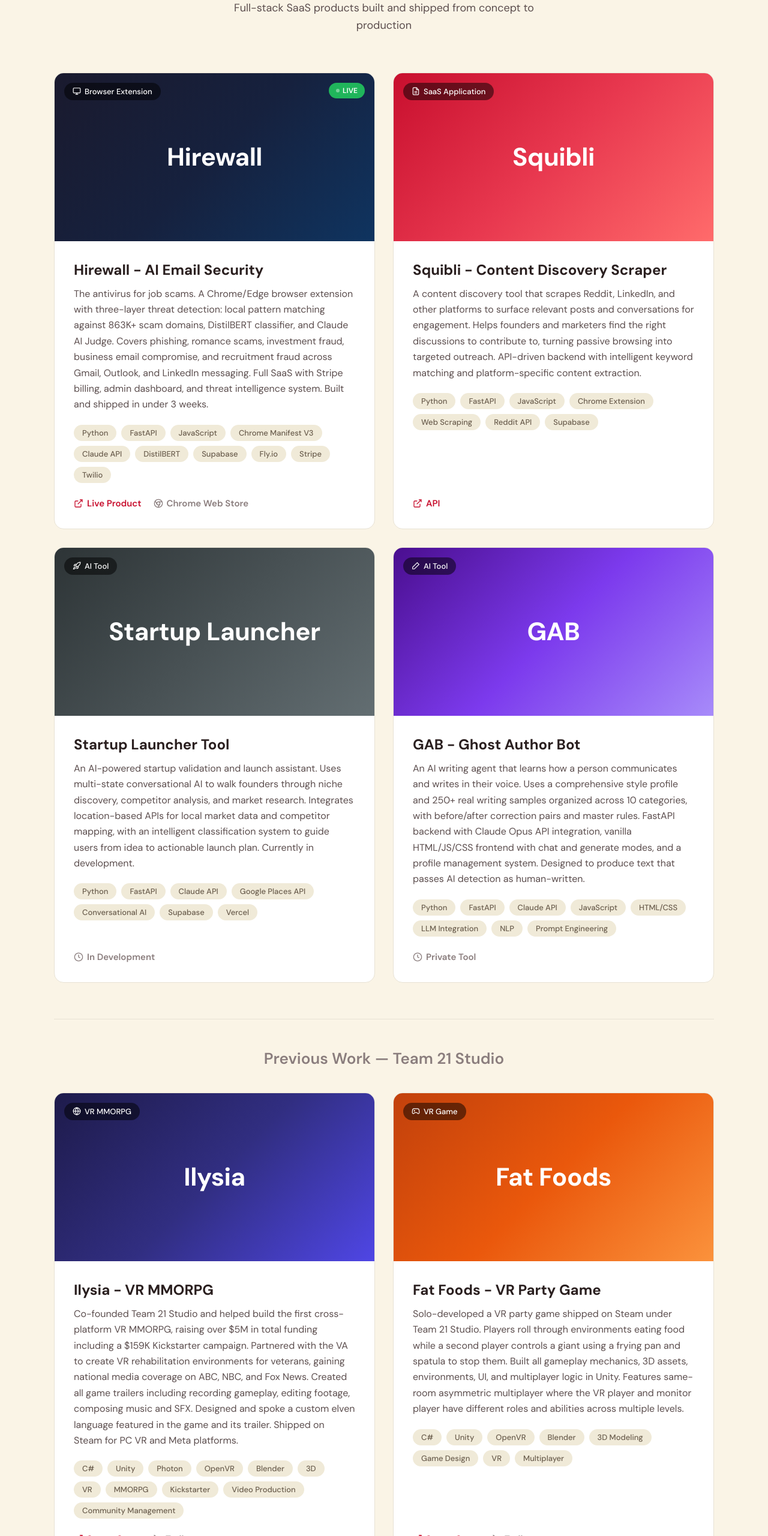
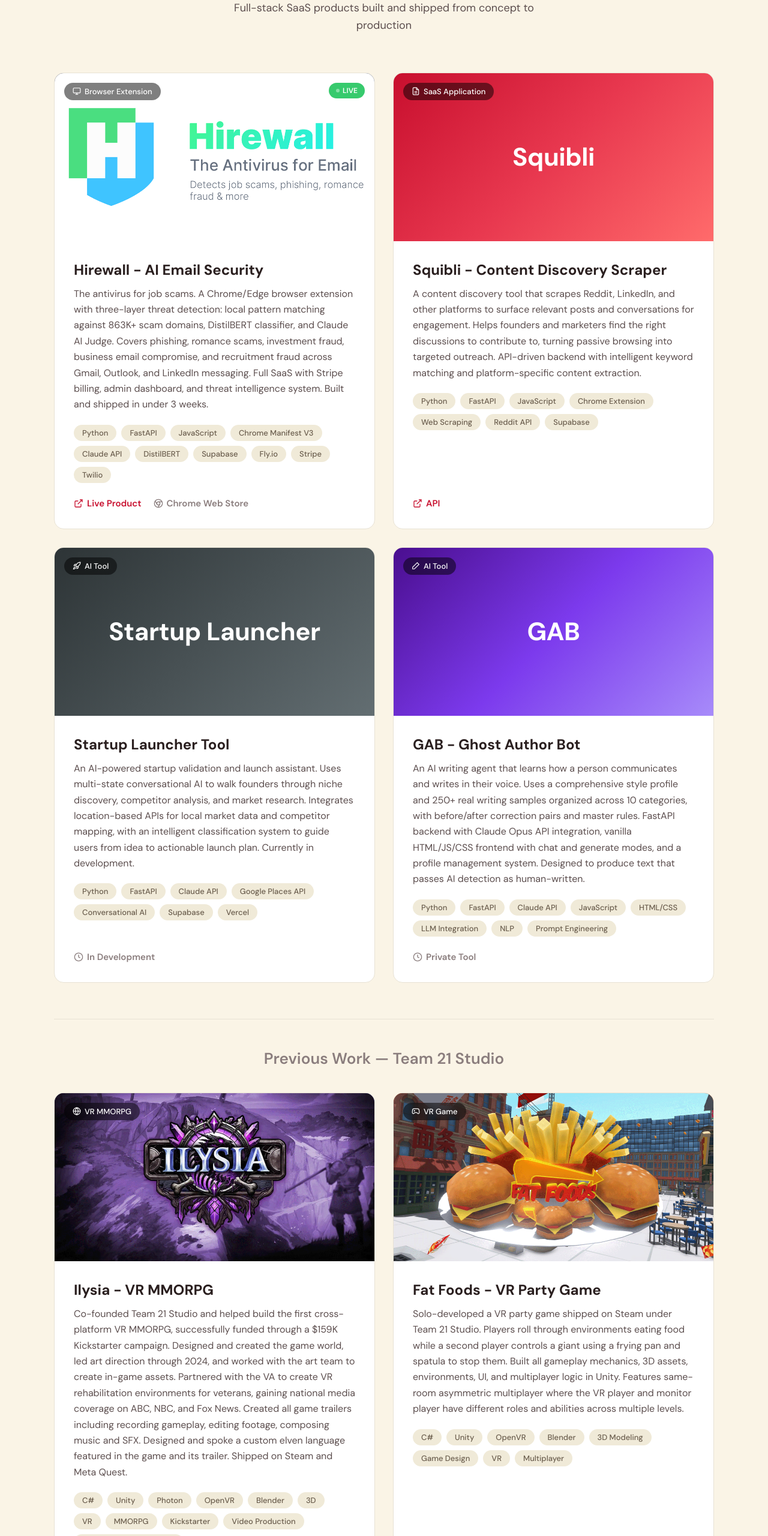
Before and after one commit to tatsumoai/TATSUMOSOFT, a plain HTML site: page index.html in a window 1280 px wide. Shown: the part 980-3540 px from the top of the page at 60% size. Drawn offline with Linux system fonts and the light colour scheme.

Commit message:
Add project images & update project cards
Add five new project images (FATFOODS.png, HIREWALL.png, ILYSIA.png, LOTT.png, SPIRITS.png) and replace Tatsumo_Long.png. Introduce .project-image-custom CSS to position responsive img elements and hide the project-image-name. Update index.html to use inline <img> tags for multiple project cards (Hirewall, Ilysia, Fat Foods, Lair of the Titans, Spirits) and adjust content: refine the Ilysia description and replace its trailer URL, and update the Lair of the Titans Steam store link to the new app ID.

```diff
--- a/index.html
+++ b/index.html
@@ -274,6 +274,19 @@
       color: white;
       letter-spacing: -0.5px;
       z-index: 1;
+    }
+
+    .project-image-custom img {
+      position: absolute;
+      top: 0;
+      left: 0;
+      width: 100%;
+      height: 100%;
+      object-fit: cover;
+    }
+
+    .project-image-custom .project-image-name {
+      display: none;
     }
 
     .project-badge {
@@ -635,7 +648,8 @@
 
       <!-- HIREWALL -->
       <div class="project-card fade-up">
-        <div class="project-image project-image-hirewall">
+        <div class="project-image project-image-hirewall project-image-custom">
+          <img src="HIREWALL.png" alt="Hirewall">
           <div class="project-badge">
             <svg viewBox="0 0 24 24"><rect x="2" y="3" width="20" height="14" rx="2" ry="2"></rect><line x1="8" y1="21" x2="16" y2="21"></line><line x1="12" y1="17" x2="12" y2="21"></line></svg>
             Browser Extension
@@ -769,7 +783,8 @@
 
       <!-- ILYSIA -->
       <div class="project-card fade-up">
-        <div class="project-image project-image-ilysia">
+        <div class="project-image project-image-ilysia project-image-custom">
+          <img src="ILYSIA.png" alt="Ilysia">
           <div class="project-badge">
             <svg viewBox="0 0 24 24"><circle cx="12" cy="12" r="10"></circle><line x1="2" y1="12" x2="22" y2="12"></line><path d="M12 2a15.3 15.3 0 0 1 4 10 15.3 15.3 0 0 1-4 10 15.3 15.3 0 0 1-4-10 15.3 15.3 0 0 1 4-10z"></path></svg>
             VR MMORPG
@@ -778,7 +793,7 @@
         </div>
         <div class="project-content">
           <h3>Ilysia - VR MMORPG</h3>
-          <p class="description">Co-founded Team 21 Studio and helped build the first cross-platform VR MMORPG, raising over $5M in total funding including a $159K Kickstarter campaign. Partnered with the VA to create VR rehabilitation environments for veterans, gaining national media coverage on ABC, NBC, and Fox News. Created all game trailers including recording gameplay, editing footage, composing music and SFX. Designed and spoke a custom elven language featured in the game and its trailer. Shipped on Steam for PC VR and Meta platforms.</p>
+          <p class="description">Co-founded Team 21 Studio and helped build the first cross-platform VR MMORPG, successfully funded through a $159K Kickstarter campaign. Designed and created the game world, led art direction through 2024, and worked with the art team to create in-game assets. Partnered with the VA to create VR rehabilitation environments for veterans, gaining national media coverage on ABC, NBC, and Fox News. Created all game trailers including recording gameplay, editing footage, composing music and SFX. Designed and spoke a custom elven language featured in the game and its trailer. Shipped on Steam and Meta Quest.</p>
           <div class="project-tags">
             <span class="tag">C#</span>
             <span class="tag">Unity</span>
@@ -797,7 +812,7 @@
               <svg viewBox="0 0 24 24"><path d="M18 13v6a2 2 0 0 1-2 2H5a2 2 0 0 1-2-2V8a2 2 0 0 1 2-2h6"></path><polyline points="15 3 21 3 21 9"></polyline><line x1="10" y1="14" x2="21" y2="3"></line></svg>
               Steam Store
             </a>
-            <a href="https://youtu.be/hW6u3SjikPc" class="project-link project-link-secondary" target="_blank" rel="noopener noreferrer">
+            <a href="https://youtu.be/-56lxil87uM?si=vlJn5HYX2SA5yBKt" class="project-link project-link-secondary" target="_blank" rel="noopener noreferrer">
               <svg viewBox="0 0 24 24"><polygon points="5 3 19 12 5 21 5 3"></polygon></svg>
               Trailer
             </a>
@@ -807,7 +822,8 @@
 
       <!-- FAT FOODS -->
       <div class="project-card fade-up">
-        <div class="project-image project-image-fatfoods">
+        <div class="project-image project-image-fatfoods project-image-custom">
+          <img src="FATFOODS.png" alt="Fat Foods">
           <div class="project-badge">
             <svg viewBox="0 0 24 24"><line x1="6" y1="11" x2="10" y2="11"></line><line x1="8" y1="9" x2="8" y2="13"></line><line x1="15" y1="12" x2="15.01" y2="12"></line><line x1="18" y1="10" x2="18.01" y2="10"></line><path d="M17.32 5H6.68a4 4 0 0 0-3.978 3.59c-.006.052-.01.101-.017.152C2.604 9.416 2 14.456 2 16a3 3 0 0 0 3 3c1 0 1.5-.5 2-1l1.414-1.414A2 2 0 0 1 9.828 16h4.344a2 2 0 0 1 1.414.586L17 18c.5.5 1 1 2 1a3 3 0 0 0 3-3c0-1.545-.604-6.584-.685-7.258-.007-.05-.011-.1-.017-.151A4 4 0 0 0 17.32 5z"></path></svg>
             VR Game
@@ -842,7 +858,8 @@
 
       <!-- LAIR OF THE TITANS -->
       <div class="project-card fade-up">
-        <div class="project-image project-image-lair">
+        <div class="project-image project-image-lair project-image-custom">
+          <img src="LOTT.png" alt="Lair of the Titans">
           <div class="project-badge">
             <svg viewBox="0 0 24 24"><line x1="6" y1="11" x2="10" y2="11"></line><line x1="8" y1="9" x2="8" y2="13"></line><line x1="15" y1="12" x2="15.01" y2="12"></line><line x1="18" y1="10" x2="18.01" y2="10"></line><path d="M17.32 5H6.68a4 4 0 0 0-3.978 3.59c-.006.052-.01.101-.017.152C2.604 9.416 2 14.456 2 16a3 3 0 0 0 3 3c1 0 1.5-.5 2-1l1.414-1.414A2 2 0 0 1 9.828 16h4.344a2 2 0 0 1 1.414.586L17 18c.5.5 1 1 2 1a3 3 0 0 0 3-3c0-1.545-.604-6.584-.685-7.258-.007-.05-.011-.1-.017-.151A4 4 0 0 0 17.32 5z"></path></svg>
             VR Game
@@ -864,7 +881,7 @@
             <span class="tag">AI Behavior</span>
           </div>
           <div class="project-links">
-            <a href="https://store.steampowered.com/app/775500/Lair_of_the_Titans/" class="project-link" target="_blank" rel="noopener noreferrer">
+            <a href="https://store.steampowered.com/app/796800/Lair_of_the_Titans/" class="project-link" target="_blank" rel="noopener noreferrer">
               <svg viewBox="0 0 24 24"><path d="M18 13v6a2 2 0 0 1-2 2H5a2 2 0 0 1-2-2V8a2 2 0 0 1 2-2h6"></path><polyline points="15 3 21 3 21 9"></polyline><line x1="10" y1="14" x2="21" y2="3"></line></svg>
               Steam Store
             </a>
@@ -878,7 +895,8 @@
 
       <!-- SPIRITS OF THE HAUNTED MANSION -->
       <div class="project-card fade-up">
-        <div class="project-image project-image-spirits">
+        <div class="project-image project-image-spirits project-image-custom">
+          <img src="SPIRITS.png" alt="Spirits Of The Haunted Mansion">
           <div class="project-badge">
             <svg viewBox="0 0 24 24"><path d="M3 18v-6a9 9 0 0 1 18 0v6"></path><path d="M21 19a2 2 0 0 1-2 2h-1a2 2 0 0 1-2-2v-3a2 2 0 0 1 2-2h3zM3 19a2 2 0 0 0 2 2h1a2 2 0 0 0 2-2v-3a2 2 0 0 0-2-2H3z"></path></svg>
             Audio Fiction
```
Also changed, not shown: FATFOODS.png (added), HIREWALL.png (added), ILYSIA.png (added), LOTT.png (added), SPIRITS.png (added), Tatsumo_Long.png.
